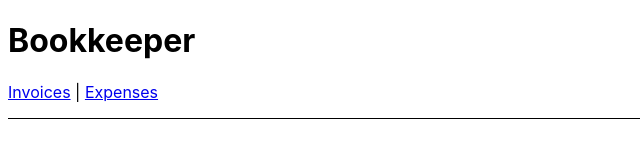
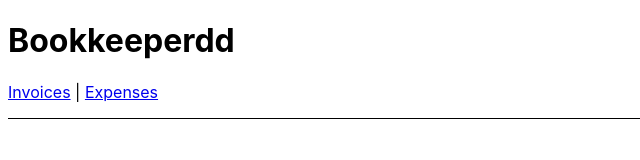
Before and after one commit to anghel7/github-reac-router-6, a React (Vite) app: page / in a window 1280 px wide. Shown: the top 160 px of the page, without its empty margins (0-640 px from the left). Built offline with nearby package versions, Linux system fonts and the light colour scheme.

Commit message:
2 files modified

```diff
--- a/src/App.jsx
+++ b/src/App.jsx
@@ -1,10 +1,10 @@
 import * as React from 'react';
-import { Link } from 'react-router-dom';
+import { Link, Outlet } from 'react-router-dom';
 
 export default function App() {
   return (
     <div>
-      <h1>Bookkeeper</h1>
+      <h1>Bookkeeperdd</h1>
       <nav
         style={{
           borderBottom: 'solid 1px',
@@ -14,6 +14,7 @@
         <Link to="/invoices">Invoices</Link> |{' '}
         <Link to="/expenses">Expenses</Link>
       </nav>
+      <Outlet />
     </div>
   );
 }
--- a/src/main.jsx
+++ b/src/main.jsx
@@ -10,9 +10,10 @@
 ReactDOM.render(
   <BrowserRouter>
     <Routes>
-      <Route path="/" element={<App />} />
-      <Route path="expenses" element={<Expenses />} />
-      <Route path="invoices" element={<Invoices />} />
+      <Route path="/" element={<App />}>
+        <Route path="expenses" element={<Expenses />} />
+        <Route path="invoices" element={<Invoices />} />
+      </Route>
     </Routes>
   </BrowserRouter>,
   rootElement
```
